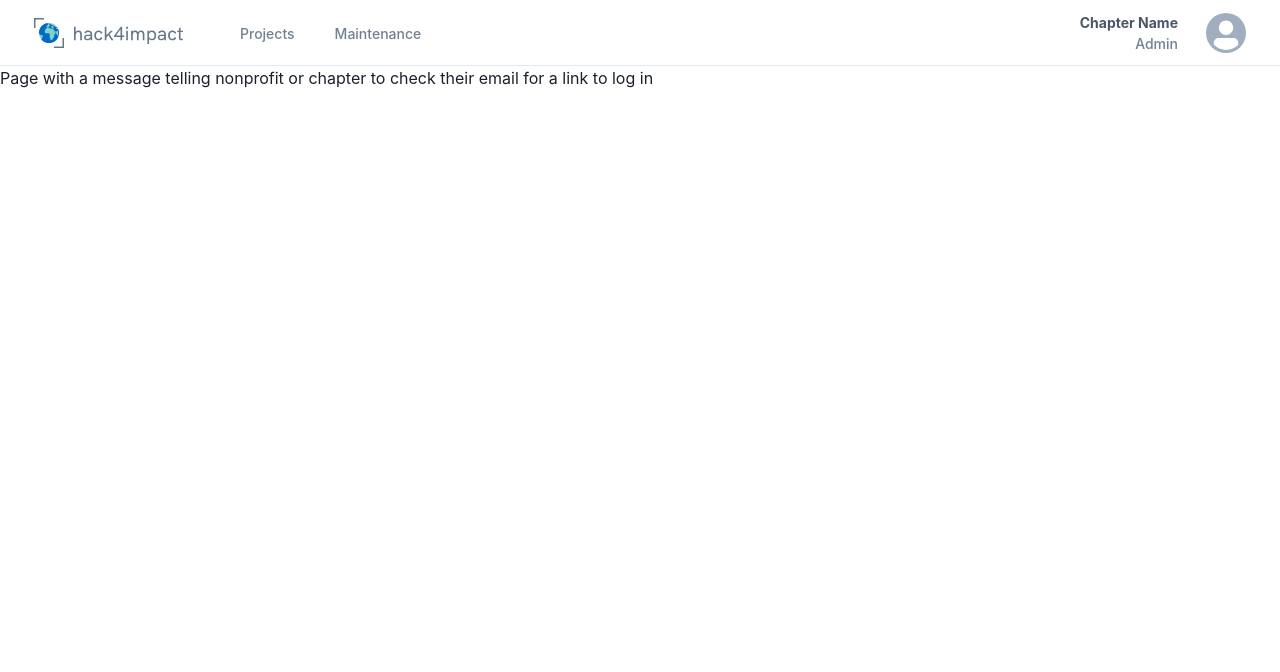
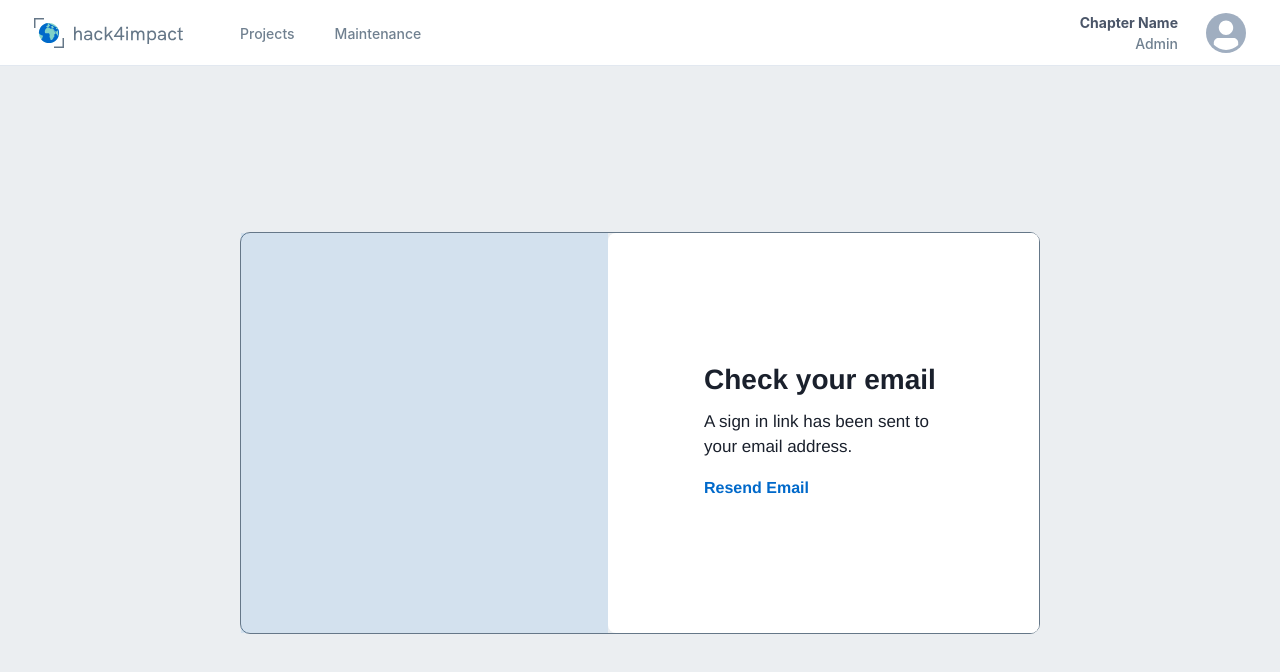
Before and after one commit to GTBitsOfGood/national-npp, a Next.js app: page /verify in a window 1280 px wide. Shown: the top 672 px of the page. Built offline with nearby package versions, Linux system fonts and the light colour scheme.

Commit message:
created verification page

```diff
--- a/src/pages/verify.tsx
+++ b/src/pages/verify.tsx
@@ -1,10 +1,63 @@
-import { Flex } from "@chakra-ui/react";
+import { Flex, Text, Box, Stack, Link } from "@chakra-ui/react";
+import NextLink from "next/link";
 
 function VerifyEmailPage() {
   return (
-    <Flex>
-      Page with a message telling nonprofit or chapter to check their email for
-      a link to log in
+    <Flex align={"center"} justify={"center"} bg={"#EBEEF1"} height={"100%"}>
+      <Box
+        position={"absolute"}
+        rounded={"lg"}
+        border="1px"
+        borderColor="#657788"
+        borderRadius="10px"
+        minW={"100vh"}
+      >
+        <Stack
+          minH={"50vh"}
+          direction={{ base: "column", md: "row" }}
+          spacing={0}
+        >
+          <Flex flex={1}>
+            <Box bg={"#0069CA"} width={"100%"} opacity=".1" />
+          </Flex>
+          <Flex
+            p={8}
+            flex={1}
+            align={"center"}
+            justify={"center"}
+            bg={"#FFFFFF"}
+            rounded={"lg"}
+          >
+            <Stack spacing={2} w={"100%"} maxW={"md"} p={16}>
+              <Text
+                fontFamily="Helvetica, sans-serif"
+                fontSize={"28"}
+                fontWeight="700"
+              >
+                Check your email
+              </Text>
+              <Text
+                fontFamily="Helvetica, sans-serif"
+                fontSize="17"
+                fontWeight="400"
+              >
+                A sign in link has been sent to your email address.
+              </Text>
+              <NextLink href="/login">
+                <Link
+                  fontFamily="Helvetica, sans-serif"
+                  color={"#0069CA"}
+                  fontWeight={"600"}
+                  fontSize="16"
+                  py={2}
+                >
+                  Resend Email
+                </Link>
+              </NextLink>
+            </Stack>
+          </Flex>
+        </Stack>
+      </Box>
     </Flex>
   );
 }
```
